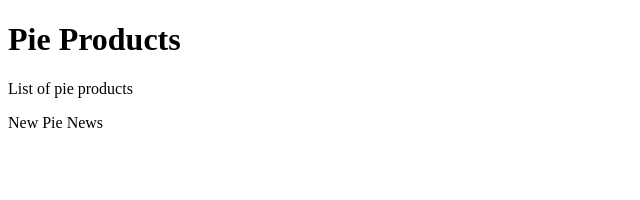
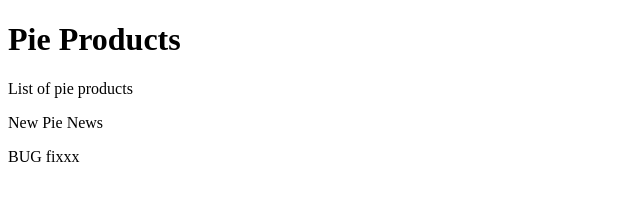
Before and after one commit to richsua/com.pie.demo, a plain HTML site: page WebContent/index.html in a window 1280 px wide. Shown: the full height of the page, 0-640 px from the left. Drawn offline with Linux system fonts and the light colour scheme.

Commit message:
bug fix of master. now v1.1
v1.1

```diff
--- a/WebContent/index.html
+++ b/WebContent/index.html
@@ -11,7 +11,7 @@
 
 	<span>New Pie News</span>
 
-
+	<P> BUG fixxx </P>
 
 </body>
 </html>
```
